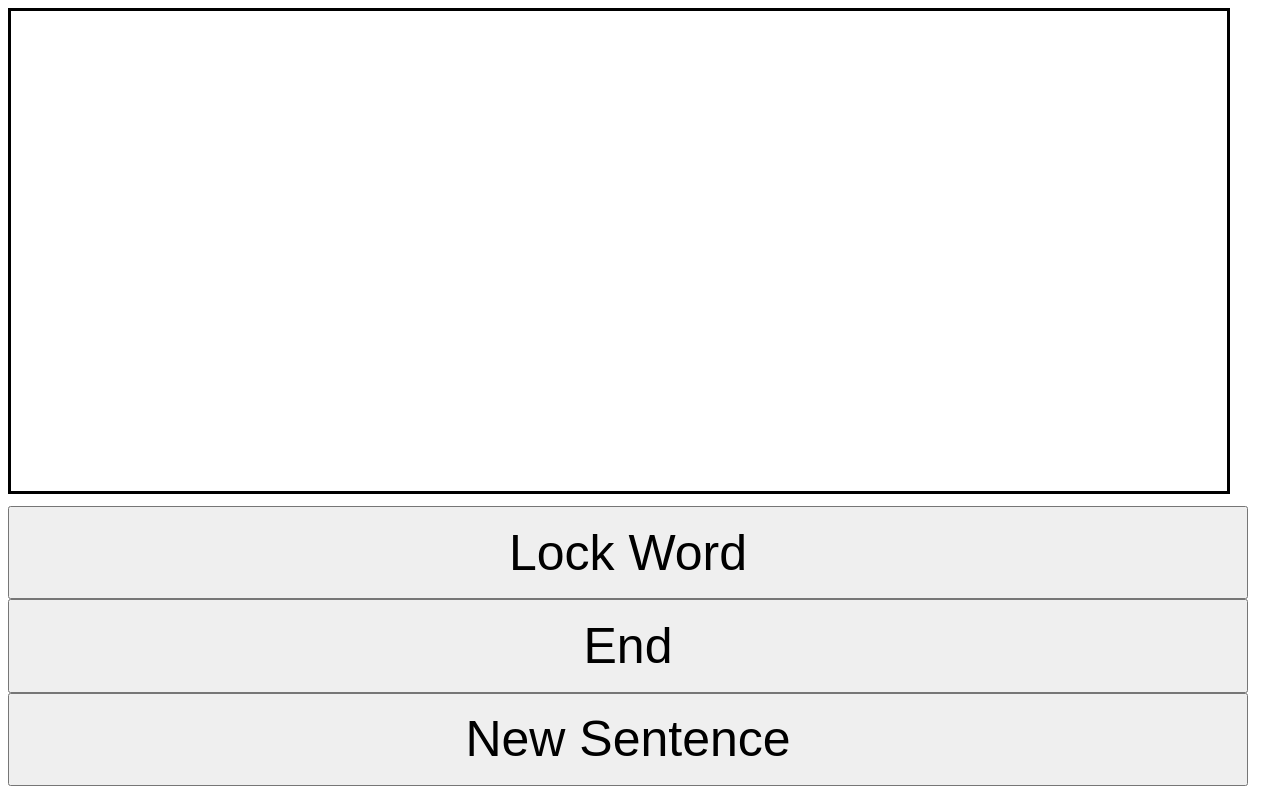
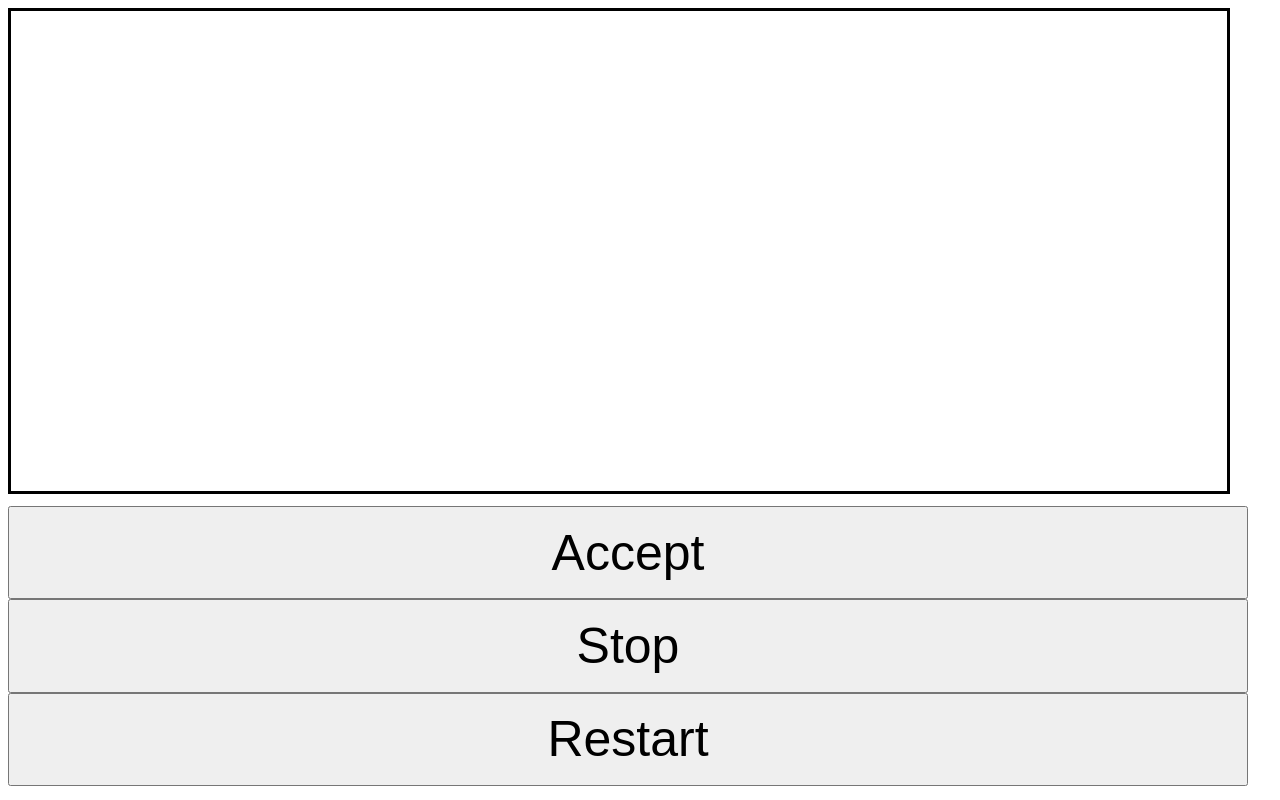
Before and after one commit to danchristensendesign/randomWord, a plain HTML site: page index.html in a window 1280 px wide. Drawn offline with Linux system fonts and the light colour scheme.

Commit message:
Add files via upload

```diff
--- a/index.html
+++ b/index.html
@@ -684,9 +684,9 @@ const words = ["aardvark", "abacus", "abbey", "abdomen", "ability", "abolishment
 </div>
 
 <div id="buttDiv" class="unselectable"  style="position:relative;">
-	<button class="butt" type="button" id="lockIn" onclick = "lockIn();">Lock Word</button><br>
-	<button class="butt" type="button" id="end" onclick = "end();">End</button><br>
-	<button class="butt" type="button" id="restart" onclick = "restart();">New Sentence</button>
+	<button class="butt" type="button" id="lockIn" onclick = "lockIn();">Accept</button><br>
+	<button class="butt" type="button" id="end" onclick = "end();">Stop</button><br>
+	<button class="butt" type="button" id="restart" onclick = "restart();">Restart</button>
 
 </div>
 
```
